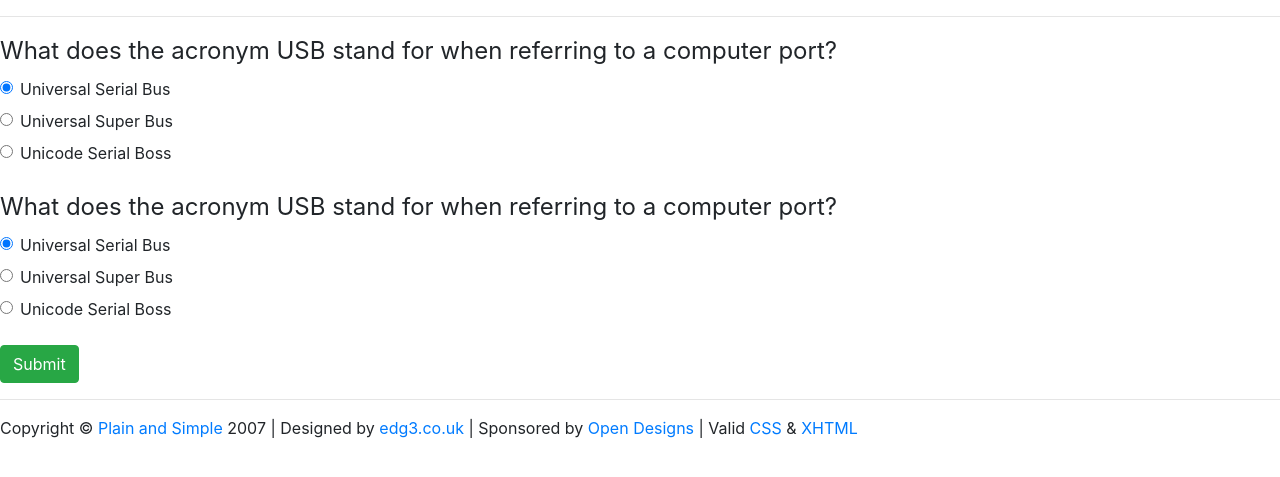
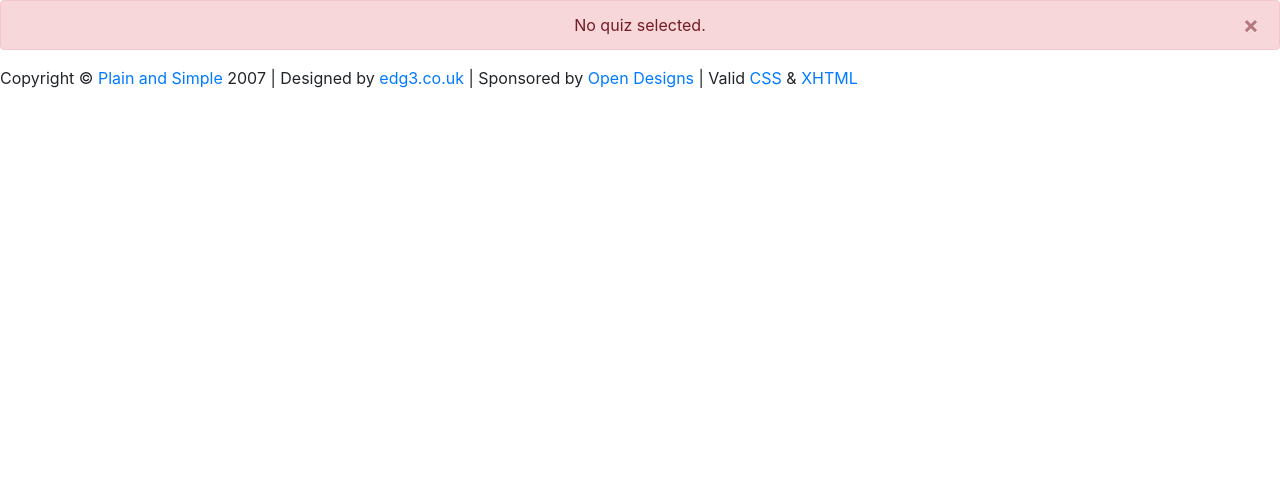
Before and after one commit to Gummiees/TriviaAppPHP, a PHP site: page /quiz.php in a window 1280 px wide. Shown: the part 56-533 px from the top of the page. Run offline with PHP 8.4, Linux system fonts and the light colour scheme; some libraries are stand-ins or nearby versions.

Commit message:
basic show of quiz

```diff
--- a/includes/main.css
+++ b/includes/main.css
@@ -1,6 +1,3 @@
-
-
-
 .form-quiz {
 	margin-left: 20px;
 }
--- /dev/null
+++ b/includes/print_messages.php
@@ -0,0 +1,6 @@
+<?php
+
+function print_message($type, $message) {
+	return "<div class='alert alert-$type alert-dismissible show text-center' role='alert'>$message<button type='button' class='close' data-dismiss='alert' aria-label='Close'><span aria-hidden='true'>&times;</span></button></div>";
+}
+?>
--- a/quiz.php
+++ b/quiz.php
@@ -1,55 +1,64 @@
 <?php
-	include("includes/header.html");
+require ('mysqli_connect.php');
+include("includes/header.html");
+include('includes/print_messages.php');
+
+//comprobar que está logueado
+
+if (isset($_GET['qid']) && is_numeric($_GET['qid'])) {
+	$qid = $_GET['qid'];
+	$q = "SELECT title, description FROM quizzes WHERE id_quiz=$qid";
+	// INNER JOIN questions_answers AS QA ON Q.id_quiz = QA.id_quiz
+	$r = @mysqli_query ($dbc, $q);
+	$num = mysqli_num_rows($r);
+	if ($num == 1) {
+		$row = mysqli_fetch_array($r, MYSQLI_ASSOC);
+		$quiz_title = $row['title'];
+		$quiz_desc = $row['description'];
 ?>
+<div class="row">
+	<div class="jumbotron text-center col-10 offset-1">
+	  <h1 style="font-size: 4em;"><?php echo $quiz_title;?></h1>
+	  <p style="font-size: 1.5em;"><?php echo $quiz_desc;?></p>
+	</div>
+</div>
 <hr>
-<div class="form-quiz">
-	<form action="quiz.php" method="POST">
-		<fieldset class="form-group">
-	    <legend>What does the acronym USB stand for when referring to a computer port?</legend>
-	    <div class="form-check">
-	      <label class="form-check-label">
-	        <input type="radio" class="form-check-input" name="optionsRadios1" id="optionsRadios1" value="option1" checked>
-	          Universal Serial Bus
-	      </label>
-	    </div>
-	    <div class="form-check">
-	    <label class="form-check-label">
-	        <input type="radio" class="form-check-input" name="optionsRadios1" id="optionsRadios2" value="option2">
-	          Universal Super Bus
-	      </label>
-	    </div>
-	    <div class="form-check">
-	    <label class="form-check-label">
-	        <input type="radio" class="form-check-input" name="optionsRadios1" id="optionsRadios3" value="option3">
-	          Unicode Serial Boss
-	      </label>
-	    </div>
-	  </fieldset>
-	  <fieldset class="form-group">
-	    <legend>What does the acronym USB stand for when referring to a computer port?</legend>
-	    <div class="form-check">
-	      <label class="form-check-label">
-	        <input type="radio" class="form-check-input" name="optionsRadios2" id="optionsRadios4" value="option1" checked>
-	          Universal Serial Bus
-	      </label>
-	    </div>
-	    <div class="form-check">
-	    <label class="form-check-label">
-	        <input type="radio" class="form-check-input" name="optionsRadios2" id="optionsRadios5" value="option2">
-	          Universal Super Bus
-	      </label>
-	    </div>
-	    <div class="form-check">
-	    <label class="form-check-label">
-	        <input type="radio" class="form-check-input" name="optionsRadios2" id="optionsRadios6" value="option3">
-	          Unicode Serial Boss
-	      </label>
-	    </div>
-	  </fieldset>
+
+<?php
+		//coger todas las preguntas
+		$q = "SELECT id_question, description FROM questions WHERE id_quiz=$qid";
+		$r = @mysqli_query ($dbc, $q);
+		$num = mysqli_num_rows($r);
+		if ($num > 0) {
+			echo '<div class="form-quiz"><form action="quiz.php" method="POST">';
+			while ($row = mysqli_fetch_array($r, MYSQLI_ASSOC)) {
+				$id_question = $row['id_question'];
+				$question = $row['description'];
+				//imprimir la pregunta
+				echo '<fieldset class="form-group"><legend>'.$question.'</legend>';
+
+				//coger todas las respuestas de esa pregunta
+				$q1 = "SELECT description, value FROM answers WHERE id_question=$id_question";
+				$r1 = @mysqli_query ($dbc, $q1);
+				$n1 = mysqli_num_rows($r1);
+				if ($n1 > 0) {
+					while ($row1 = mysqli_fetch_array($r1, MYSQLI_ASSOC)) {
+						$answer = $row1['description'];
+						//imprimir la respuesta
+						echo '<div class="form-check"><label class="form-check-label"><input type="radio" class="form-check-input" name="optionsRadios1" id="optionsRadios1" value="option1" checked>'.$answer.'</label></div>';
+					}
+				}
+				echo '</fieldset>';
+			}
+?>
 	  <input type="submit" class="btn btn-success" />
 	</form>
 </div>
 <hr>
 <?php
+		} else echo print_message('danger', 'No questions found for this quiz.');
+	} else echo print_message('danger', 'Quiz not found on our database.');
+	mysqli_free_result ($r);
+} else echo print_message('danger', 'No quiz selected.');
 	include("includes/footer.html");
 ?>
```
